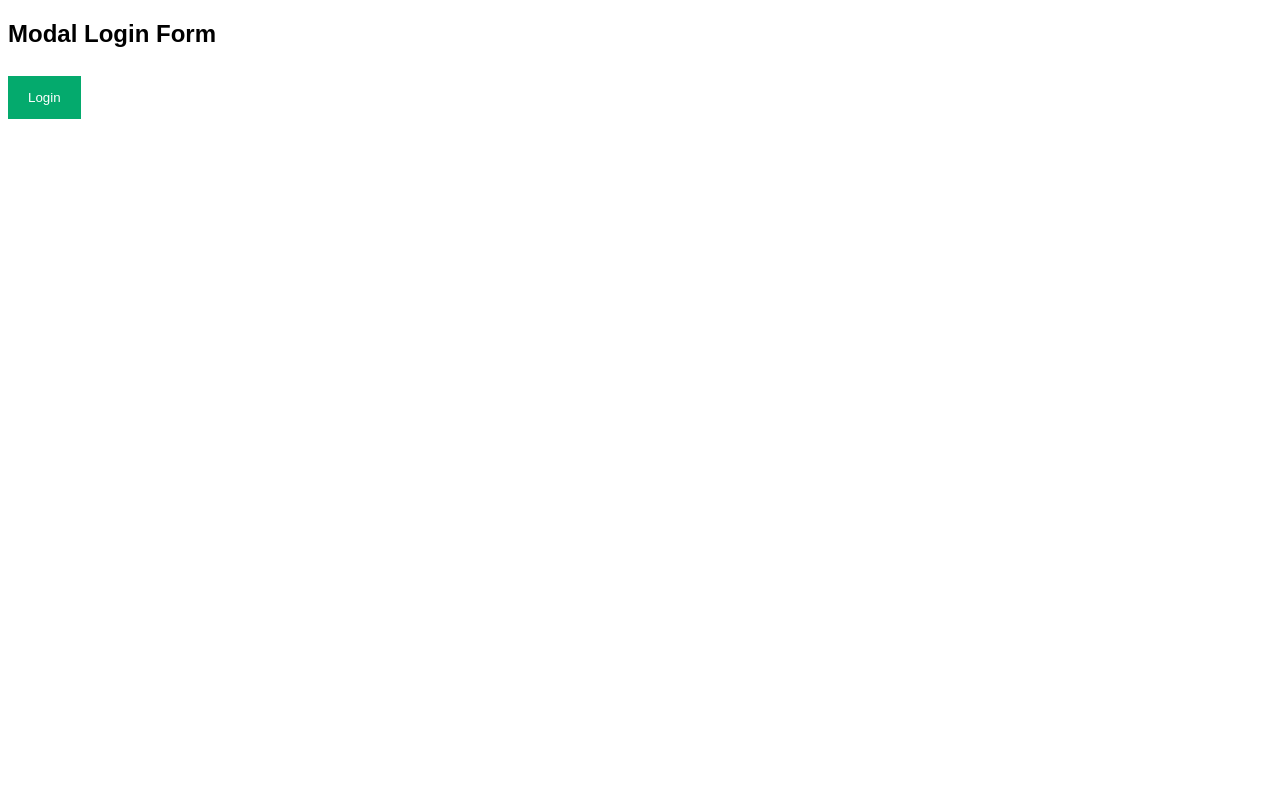
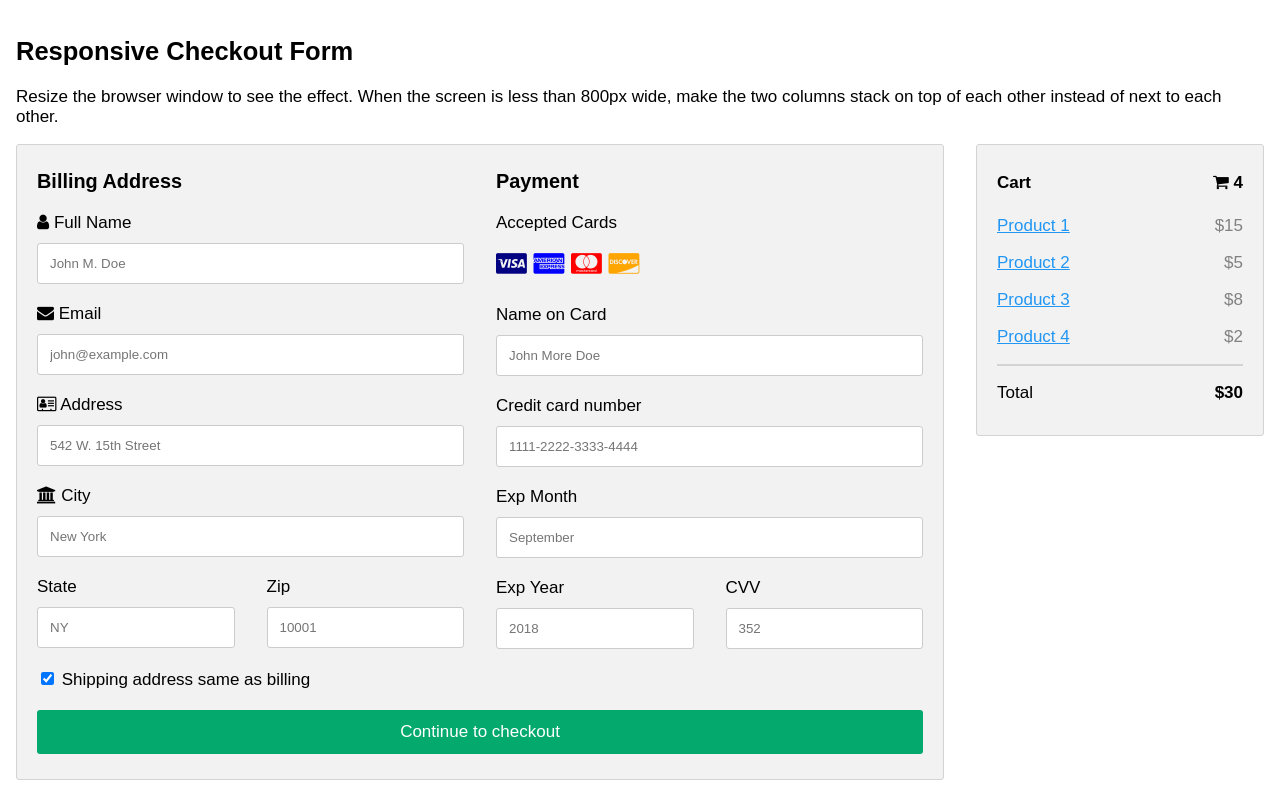
Before and after one commit to khadarbasha019/micropracess, a plain HTML site: page index.html in a window 1280 px wide. Drawn offline with Linux system fonts and the light colour scheme.

Commit message:
Update index.html

```diff
--- a/index.html
+++ b/index.html
@@ -2,174 +2,193 @@
   <html>
   <head>
   <meta name="viewport" content="width=device-width, initial-scale=1">
+  <link rel="stylesheet" href="https://cdnjs.cloudflare.com/ajax/libs/font-awesome/4.7.0/css/font-awesome.min.css">
   <style>
-body {font-family: Arial, Helvetica, sans-serif;}
+  body {
+    font-family: Arial;
+    font-size: 17px;
+    padding: 8px;
+  }
 
-/* Full-width input fields */
-input[type=text], input[type=password] {
-  width: 100%;
-  padding: 12px 20px;
-  margin: 8px 0;
-  display: inline-block;
-  border: 1px solid #ccc;
+  * {
     box-sizing: border-box;
   }
 
-/* Set a style for all buttons */
-button {
-  background-color: #04AA6D;
-  color: white;
-  padding: 14px 20px;
-  margin: 8px 0;
-  border: none;
-  cursor: pointer;
-  width: 100%;
+  .row {
+    display: -ms-flexbox; /* IE10 */
+    display: flex;
+    -ms-flex-wrap: wrap; /* IE10 */
+    flex-wrap: wrap;
+    margin: 0 -16px;
   }
 
-button:hover {
-  opacity: 0.8;
+  .col-25 {
+    -ms-flex: 25%; /* IE10 */
+    flex: 25%;
   }
 
-/* Extra styles for the cancel button */
-.cancelbtn {
-  width: auto;
-  padding: 10px 18px;
-  background-color: #f44336;
+  .col-50 {
+    -ms-flex: 50%; /* IE10 */
+    flex: 50%;
   }
 
-/* Center the image and position the close button */
-.imgcontainer {
-  text-align: center;
-  margin: 24px 0 12px 0;
-  position: relative;
+  .col-75 {
+    -ms-flex: 75%; /* IE10 */
+    flex: 75%;
   }
 
-img.avatar {
-  width: 40%;
-  border-radius: 50%;
+  .col-25,
+  .col-50,
+  .col-75 {
+    padding: 0 16px;
   }
 
   .container {
-  padding: 16px;
+    background-color: #f2f2f2;
+    padding: 5px 20px 15px 20px;
+    border: 1px solid lightgrey;
+    border-radius: 3px;
   }
 
-span.psw {
-  float: right;
-  padding-top: 16px;
+  input[type=text] {
+    width: 100%;
+    margin-bottom: 20px;
+    padding: 12px;
+    border: 1px solid #ccc;
+    border-radius: 3px;
   }
 
-/* The Modal (background) */
-.modal {
-  display: none; /* Hidden by default */
-  position: fixed; /* Stay in place */
-  z-index: 1; /* Sit on top */
-  left: 0;
-  top: 0;
-  width: 100%; /* Full width */
-  height: 100%; /* Full height */
-  overflow: auto; /* Enable scroll if needed */
-  background-color: rgb(0,0,0); /* Fallback color */
-  background-color: rgba(0,0,0,0.4); /* Black w/ opacity */
-  padding-top: 60px;
+  label {
+    margin-bottom: 10px;
+    display: block;
   }
 
-/* Modal Content/Box */
-.modal-content {
-  background-color: #fefefe;
-  margin: 5% auto 15% auto; /* 5% from the top, 15% from the bottom and centered */
-  border: 1px solid #888;
-  width: 80%; /* Could be more or less, depending on screen size */
+  .icon-container {
+    margin-bottom: 20px;
+    padding: 7px 0;
+    font-size: 24px;
   }
 
-/* The Close Button (x) */
-.close {
-  position: absolute;
-  right: 25px;
-  top: 0;
-  color: #000;
-  font-size: 35px;
-  font-weight: bold;
+  .btn {
+    background-color: #04AA6D;
+    color: white;
+    padding: 12px;
+    margin: 10px 0;
+    border: none;
+    width: 100%;
+    border-radius: 3px;
+    cursor: pointer;
+    font-size: 17px;
   }
 
-.close:hover,
-.close:focus {
-  color: red;
-  cursor: pointer;
+  .btn:hover {
+    background-color: #45a049;
   }
 
-/* Add Zoom Animation */
-.animate {
-  -webkit-animation: animatezoom 0.6s;
-  animation: animatezoom 0.6s
+  a {
+    color: #2196F3;
   }
 
-@-webkit-keyframes animatezoom {
-  from {-webkit-transform: scale(0)}
-  to {-webkit-transform: scale(1)}
+  hr {
+    border: 1px solid lightgrey;
   }
 
-@keyframes animatezoom {
-  from {transform: scale(0)}
-  to {transform: scale(1)}
+  span.price {
+    float: right;
+    color: grey;
   }
 
-/* Change styles for span and cancel button on extra small screens */
-@media screen and (max-width: 300px) {
-  span.psw {
-     display: block;
-     float: none;
+  /* Responsive layout - when the screen is less than 800px wide, make the two columns stack on top of each other instead of next to each other (also change the direction - make the "cart" column go on top) */
+  @media (max-width: 800px) {
+    .row {
+      flex-direction: column-reverse;
     }
-  .cancelbtn {
-     width: 100%;
+    .col-25 {
+      margin-bottom: 20px;
     }
   }
   </style>
   </head>
   <body>
 
-<h2>Modal Login Form</h2>
+  <h2>Responsive Checkout Form</h2>
+  <p>Resize the browser window to see the effect. When the screen is less than 800px wide, make the two columns stack on top of each other instead of next to each other.</p>
+  <div class="row">
+    <div class="col-75">
+      <div class="container">
+        <form action="/action_page.php">
 
-<button onclick="document.getElementById('id01').style.display='block'" style="width:auto;">Login</button>
+          <div class="row">
+            <div class="col-50">
+              <h3>Billing Address</h3>
+              <label for="fname"><i class="fa fa-user"></i> Full Name</label>
+              <input type="text" id="fname" name="firstname" placeholder="John M. Doe">
+              <label for="email"><i class="fa fa-envelope"></i> Email</label>
+              <input type="text" id="email" name="email" placeholder="john@example.com">
+              <label for="adr"><i class="fa fa-address-card-o"></i> Address</label>
+              <input type="text" id="adr" name="address" placeholder="542 W. 15th Street">
+              <label for="city"><i class="fa fa-institution"></i> City</label>
+              <input type="text" id="city" name="city" placeholder="New York">
 
-<div id="id01" class="modal">
-
-  <form class="modal-content animate" action="/action_page.php" method="post">
-    <div class="imgcontainer">
-      <span onclick="document.getElementById('id01').style.display='none'" class="close" title="Close Modal">&times;</span>
-      <img src="img_avatar2.png" alt="Avatar" class="avatar">
+              <div class="row">
+                <div class="col-50">
+                  <label for="state">State</label>
+                  <input type="text" id="state" name="state" placeholder="NY">
+                </div>
+                <div class="col-50">
+                  <label for="zip">Zip</label>
+                  <input type="text" id="zip" name="zip" placeholder="10001">
+                </div>
+              </div>
             </div>
 
-    <div class="container">
-      <label for="uname"><b>Username</b></label>
-      <input type="text" placeholder="Enter Username" name="uname" required>
-
-      <label for="psw"><b>Password</b></label>
-      <input type="password" placeholder="Enter Password" name="psw" required>
-
-      <button type="submit">Login</button>
-      <label>
-        <input type="checkbox" checked="checked" name="remember"> Remember me
-      </label>
+            <div class="col-50">
+              <h3>Payment</h3>
+              <label for="fname">Accepted Cards</label>
+              <div class="icon-container">
+                <i class="fa fa-cc-visa" style="color:navy;"></i>
+                <i class="fa fa-cc-amex" style="color:blue;"></i>
+                <i class="fa fa-cc-mastercard" style="color:red;"></i>
+                <i class="fa fa-cc-discover" style="color:orange;"></i>
+              </div>
+              <label for="cname">Name on Card</label>
+              <input type="text" id="cname" name="cardname" placeholder="John More Doe">
+              <label for="ccnum">Credit card number</label>
+              <input type="text" id="ccnum" name="cardnumber" placeholder="1111-2222-3333-4444">
+              <label for="expmonth">Exp Month</label>
+              <input type="text" id="expmonth" name="expmonth" placeholder="September">
+              <div class="row">
+                <div class="col-50">
+                  <label for="expyear">Exp Year</label>
+                  <input type="text" id="expyear" name="expyear" placeholder="2018">
+                </div>
+                <div class="col-50">
+                  <label for="cvv">CVV</label>
+                  <input type="text" id="cvv" name="cvv" placeholder="352">
+                </div>
+              </div>
             </div>
 
-    <div class="container" style="background-color:#f1f1f1">
-      <button type="button" onclick="document.getElementById('id01').style.display='none'" class="cancelbtn">Cancel</button>
-      <span class="psw">Forgot <a href="#">password?</a></span>
           </div>
+          <label>
+            <input type="checkbox" checked="checked" name="sameadr"> Shipping address same as billing
+          </label>
+          <input type="submit" value="Continue to checkout" class="btn">
         </form>
       </div>
-
-<script>
-// Get the modal
-var modal = document.getElementById('id01');
-
-// When the user clicks anywhere outside of the modal, close it
-window.onclick = function(event) {
-    if (event.target == modal) {
-        modal.style.display = "none";
-    }
-}
-</script>
+    </div>
+    <div class="col-25">
+      <div class="container">
+        <h4>Cart <span class="price" style="color:black"><i class="fa fa-shopping-cart"></i> <b>4</b></span></h4>
+        <p><a href="#">Product 1</a> <span class="price">$15</span></p>
+        <p><a href="#">Product 2</a> <span class="price">$5</span></p>
+        <p><a href="#">Product 3</a> <span class="price">$8</span></p>
+        <p><a href="#">Product 4</a> <span class="price">$2</span></p>
+        <hr>
+        <p>Total <span class="price" style="color:black"><b>$30</b></span></p>
+      </div>
+    </div>
+  </div>
 
   </body>
   </html>
```
Lines whose indentation alone changed are shown as unchanged.
